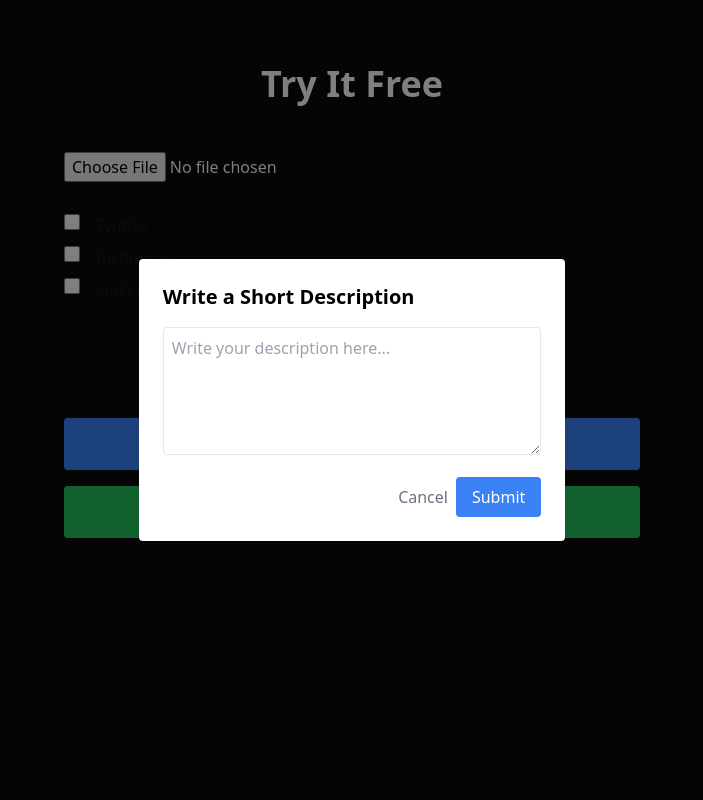
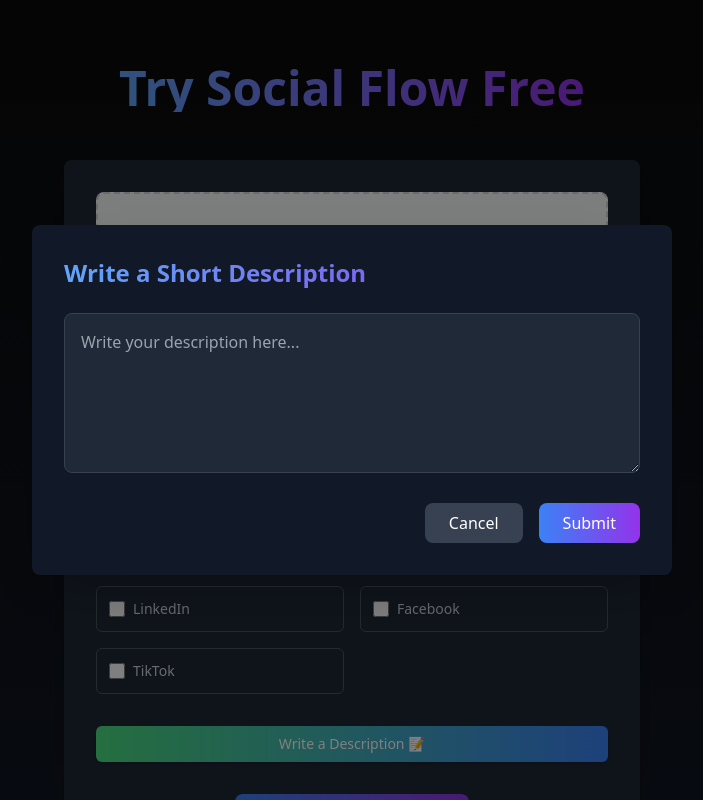
Before and after one commit to Mohiit70/Social-Flow, a React (Vite) app: page /try-it-free in a window 1280 px wide. Both pictures are taken after a click on the button "Write a Description 📝". Shown: the top 800 px of the page, without its empty margins (288-991 px from the left). Built offline with nearby package versions, Linux system fonts and the light colour scheme.

Commit message:
improve ui

```diff
--- a/src/components/ PlatformSelector.jsx
+++ b/src/components/ PlatformSelector.jsx
@@ -1,7 +1,7 @@
 import React from 'react';
 
 const PlatformSelector = ({ onPlatformSelect }) => {
-  const platforms = ['Twitter', 'Instagram', 'LinkedIn'];
+  const platforms = ['Twitter', 'Instagram', 'LinkedIn', 'Facebook', 'TikTok'];
 
   const handlePlatformChange = (event) => {
     const { checked, value } = event.target;
@@ -12,28 +12,22 @@
 
   return (
     <fieldset className="mt-8">
-      <legend className="sr-only">Select Platforms</legend>
-      <div className="space-y-2">
+      <legend className="text-lg font-semibold mb-4">Select Platforms</legend>
+      <div className="grid grid-cols-2 gap-4">
         {platforms.map((platform, index) => (
           <label
             key={index}
             htmlFor={platform}
-            className="flex cursor-pointer items-start gap-4"
+            className="flex cursor-pointer items-center gap-2 rounded-md border border-gray-600 p-3 hover:bg-gray-700 transition-colors"
           >
-            <div className="flex items-center">
             <input
               type="checkbox"
               value={platform}
-                className="size-4 rounded border-gray-300 dark:border-gray-600 dark:bg-gray-800 dark:ring-offset-gray-900"
+              className="h-4 w-4 rounded border-gray-300 dark:border-gray-600 dark:bg-gray-800 dark:ring-offset-gray-900"
               id={platform}
               onChange={handlePlatformChange}
             />
-            </div>
-            <div>
-              <strong className="font-medium text-gray-900 dark:text-white">
-                {platform}
-              </strong>
-            </div>
+            <span className="text-sm font-medium text-gray-300">{platform}</span>
           </label>
         ))}
       </div>
--- a/src/components/ UploadForm.jsx
+++ b/src/components/ UploadForm.jsx
@@ -9,8 +9,17 @@
   };
 
   return (
-    <div>
-      <input type="file" accept="image/*" onChange={handleChange} />
+    <div className="flex items-center justify-center w-full">
+      <label htmlFor="dropzone-file" className="flex flex-col items-center justify-center w-full h-64 border-2 border-gray-300 border-dashed rounded-lg cursor-pointer bg-gray-50 dark:hover:bg-bray-800 dark:bg-gray-700 hover:bg-gray-100 dark:border-gray-600 dark:hover:border-gray-500 dark:hover:bg-gray-600">
+        <div className="flex flex-col items-center justify-center pt-5 pb-6">
+          <svg className="w-8 h-8 mb-4 text-gray-500 dark:text-gray-400" aria-hidden="true" xmlns="http://www.w3.org/2000/svg" fill="none" viewBox="0 0 20 16">
+            <path stroke="currentColor" strokeLinecap="round" strokeLinejoin="round" strokeWidth="2" d="M13 13h3a3 3 0 0 0 0-6h-.025A5.56 5.56 0 0 0 16 6.5 5.5 5.5 0 0 0 5.207 5.021C5.137 5.017 5.071 5 5 5a4 4 0 0 0 0 8h2.167M10 15V6m0 0L8 8m2-2 2 2"/>
+          </svg>
+          <p className="mb-2 text-sm text-gray-500 dark:text-gray-400"><span className="font-semibold">Click to upload</span> or drag and drop</p>
+          <p className="text-xs text-gray-500 dark:text-gray-400">SVG, PNG, JPG or GIF (MAX. 800x400px)</p>
+        </div>
+        <input id="dropzone-file" type="file" className="hidden" onChange={handleChange} accept="image/*" />
+      </label>
     </div>
   );
 };
--- a/src/components/DescriptionGenerator.jsx
+++ b/src/components/DescriptionGenerator.jsx
@@ -1,8 +1,8 @@
 import React from 'react';
 
-const DescriptionGenerator = ({ onGenerate }) => {
+const DescriptionGenerator = ({ onGenerate, userDescription }) => {
   const generateDescription = async () => {
-    const prompt = "Draft a compelling social media post that is engaging, has a human tone, uses emojis, and includes relevant hashtags. The post should promote a new coffee shop opening in town.";
+    const prompt = `Draft a compelling social media post based on the following user description: "${userDescription}". The post should be engaging, have a human tone, use emojis, and include relevant hashtags.`;
 
     const requestBody = {
       contents: [
@@ -18,7 +18,7 @@
 
     try {
       const response = await fetch(
-        `https://generativelanguage.googleapis.com/v1beta/models/gemini-1.5-flash-latest:generateContent?key=YOUR_API_KEY`,
+        `https://generativelanguage.googleapis.com/v1beta/models/gemini-1.5-flash-latest:generateContent?key=apikey`,
         {
           method: 'POST',
           headers: {
@@ -35,11 +35,9 @@
       const data = await response.json();
       console.log('API Response:', JSON.stringify(data, null, 2));
 
-
       if (data && data.candidates && data.candidates.length > 0) {
         const candidate = data.candidates[0];
         console.log('First Candidate:', JSON.stringify(candidate, null, 2));
-
         const description = candidate.content?.parts?.[0]?.text || 'No description found';
         console.log('Extracted Description:', description);
         onGenerate(description);
@@ -57,9 +55,10 @@
     <div className="mt-8 flex justify-center">
       <button
         onClick={generateDescription}
-        className="p-3 bg-blue-500 rounded hover:bg-blue-600 transition text-lg font-medium"
+        className="p-4 bg-gradient-to-r from-blue-500 to-purple-600 rounded-lg hover:from-blue-600 hover:to-purple-700 transition-colors duration-300 text-lg font-medium shadow-lg hover:shadow-xl transform hover:-translate-y-1"
+        disabled={!userDescription}
       >
-        Generate Description
+        Generate AI Description
       </button>
     </div>
   );
--- a/src/components/DescriptionModal.jsx
+++ b/src/components/DescriptionModal.jsx
@@ -7,28 +7,36 @@
     e.preventDefault();
     onSubmit(description);
     setDescription('');
-    onClose();
   };
 
   if (!isOpen) return null;
 
   return (
-    <div className="fixed inset-0 flex items-center justify-center bg-black bg-opacity-50">
-      <div className="bg-white text-black p-6 rounded shadow-md w-11/12 md:w-1/3">
-        <h2 className="text-xl font-bold mb-4">Write a Short Description</h2>
+    <div className="fixed inset-0 flex items-center justify-center bg-black bg-opacity-50 z-50">
+      <div className="bg-gray-900 text-white p-8 rounded-lg shadow-2xl w-11/12 md:w-2/3 lg:w-1/2 max-w-2xl">
+        <h2 className="text-2xl font-bold mb-6 text-transparent bg-clip-text bg-gradient-to-r from-blue-400 to-purple-600">
+          Write a Short Description
+        </h2>
         <form onSubmit={handleSubmit}>
           <textarea
             value={description}
             onChange={(e) => setDescription(e.target.value)}
             placeholder="Write your description here..."
-            className="w-full h-32 p-2 border rounded mb-4"
+            className="w-full h-40 p-4 bg-gray-800 text-white border border-gray-700 rounded-lg mb-6 focus:outline-none focus:ring-2 focus:ring-blue-500"
             required
           />
-          <div className="flex justify-end">
-            <button type="button" onClick={onClose} className="mr-2 text-gray-500">
+          <div className="flex justify-end space-x-4">
+            <button
+              type="button"
+              onClick={onClose}
+              className="px-6 py-2 bg-gray-700 text-white rounded-lg hover:bg-gray-600 transition-colors duration-300"
+            >
               Cancel
             </button>
-            <button type="submit" className="bg-blue-500 text-white px-4 py-2 rounded">
+            <button
+              type="submit"
+              className="px-6 py-2 bg-gradient-to-r from-blue-500 to-purple-600 text-white rounded-lg hover:from-blue-600 hover:to-purple-700 transition-colors duration-300"
+            >
               Submit
             </button>
           </div>
--- a/src/pages/TryItFree.jsx
+++ b/src/pages/TryItFree.jsx
@@ -22,6 +22,7 @@
   const [resizedImages, setResizedImages] = useState([]);
   const [isModalOpen, setIsModalOpen] = useState(false);
   const [generatedPost, setGeneratedPost] = useState('');
+  const [userDescription, setUserDescription] = useState('');
 
   const handleImageUpload = useCallback((file) => {
     setUploadedImage(file);
@@ -32,7 +33,6 @@
   }, []);
 
   const handleGenerateDescription = useCallback((description) => {
-    console.log('Generated description:', description);
     setGeneratedPost(description);
   }, []);
 
@@ -58,18 +58,19 @@
   };
 
   const handleDescriptionSubmit = async (description) => {
-    console.log('Submitting description:', description);
+    setUserDescription(description);
+    setIsModalOpen(false);
   };
 
   const imageCards = resizedImages.map((image, index) => (
     <div
       key={index}
-      className="flex flex-col items-center p-4 rounded-lg bg-gray-800 shadow-md"
+      className="flex flex-col items-center p-4 rounded-lg bg-gray-800 shadow-md hover:shadow-lg transition-all duration-300"
     >
       <img
         src={URL.createObjectURL(image)}
         alt={`Resized for ${selectedPlatforms[index]}`}
-        className="max-w-full h-auto rounded cursor-pointer"
+        className="max-w-full h-auto rounded cursor-pointer hover:opacity-80 transition-opacity duration-300"
         onClick={() => handleDownloadImage(image, selectedPlatforms[index])}
       />
       <p className="mt-4 text-base text-gray-400 text-center">
@@ -79,33 +80,39 @@
   ));
 
   return (
-    <div className="min-h-screen bg-neutral-950 text-white">
+    <div className="min-h-screen bg-gradient-to-b from-neutral-950 to-gray-900 text-white font-sans">
       <div className="container mx-auto px-4 py-16 flex flex-col items-center">
-        <h1 className="text-4xl font-bold text-center mb-12">Try It Free</h1>
-        <div className="max-w-xl w-full">
+        <h1 className="text-5xl font-bold text-center mb-12 text-transparent bg-clip-text bg-gradient-to-r from-blue-400 to-purple-600">
+          Try Social Flow Free
+        </h1>
+        <div className="max-w-xl w-full space-y-8 bg-gray-800 p-8 rounded-lg shadow-lg">
           <UploadForm onImageUpload={handleImageUpload} />
           <PlatformSelector onPlatformSelect={handlePlatformSelect} />
-          <DescriptionGenerator onGenerate={handleGenerateDescription} />
+          <button
+            onClick={handleOpenModal}
+            className="w-full py-2 px-4 bg-gradient-to-r from-green-400 to-blue-500 rounded-md hover:from-green-500 hover:to-blue-600 transition text-sm font-medium shadow-md hover:shadow-lg transform hover:-translate-y-0.5"
+          >
+            Write a Description 📝
+          </button>
+          <DescriptionGenerator onGenerate={handleGenerateDescription} userDescription={userDescription} />
           <button
             onClick={handleImageResize}
-            className="mt-8 w-full p-3 bg-blue-500 rounded hover:bg-blue-600 transition text-lg font-medium"
+            className="w-full py-2 px-4 bg-gradient-to-r from-purple-400 to-pink-500 rounded-md hover:from-purple-500 hover:to-pink-600 transition text-sm font-medium shadow-md hover:shadow-lg transform hover:-translate-y-0.5"
           >
             See The Magic ✨
           </button>
-          <button
-            onClick={handleOpenModal}
-            className="mt-4 w-full p-3 bg-green-500 rounded hover:bg-green-600 transition text-lg font-medium"
-          >
-            Write a Description 📝
-          </button>
         </div>
-        <div className="mt-16 grid grid-cols-1 sm:grid-cols-2 lg:grid-cols-3 gap-8 w-full max-w-5xl">
-          {imageCards}
-        </div>
+        {resizedImages.length > 0 && (
+          <div className="mt-16 grid grid-cols-1 sm:grid-cols-2 lg:grid-cols-3 gap-8 w-full max-w-5xl">
+            {imageCards}
+          </div>
+        )}
         {generatedPost && (
-          <div className="mt-8 p-4 bg-gray-800 rounded">
-            <h2 className="text-lg font-semibold mb-2">Generated Social Media Post:</h2>
-            <p>{generatedPost}</p>
+          <div className="mt-8 p-6 bg-gray-800 rounded-lg shadow-lg w-full max-w-2xl">
+            <h2 className="text-2xl font-semibold mb-4 text-transparent bg-clip-text bg-gradient-to-r from-blue-400 to-purple-600">
+              Generated Social Media Post:
+            </h2>
+            <p className="text-gray-300 leading-relaxed">{generatedPost}</p>
           </div>
         )}
       </div>
```
Lines whose indentation alone changed are shown as unchanged.
